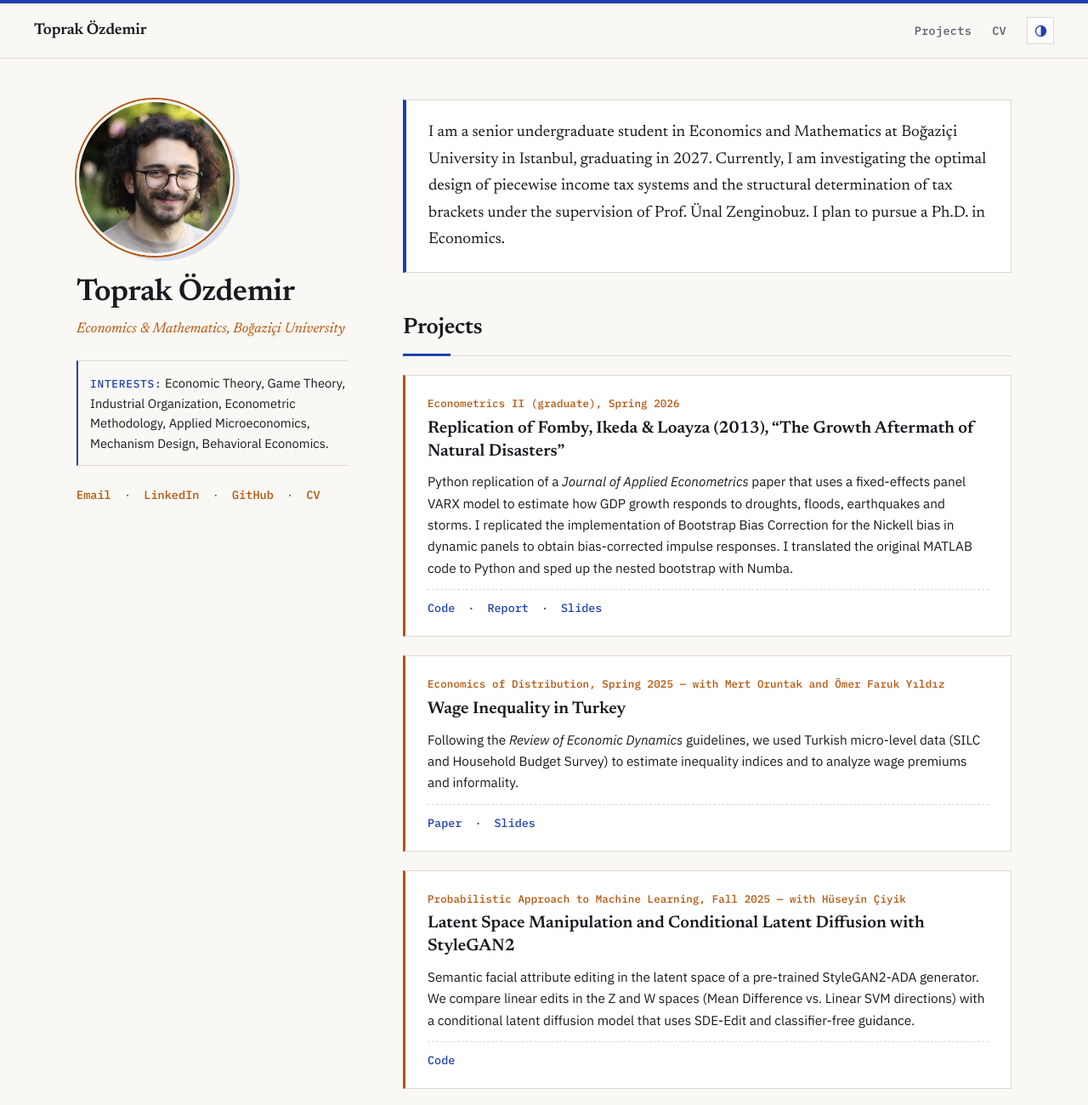
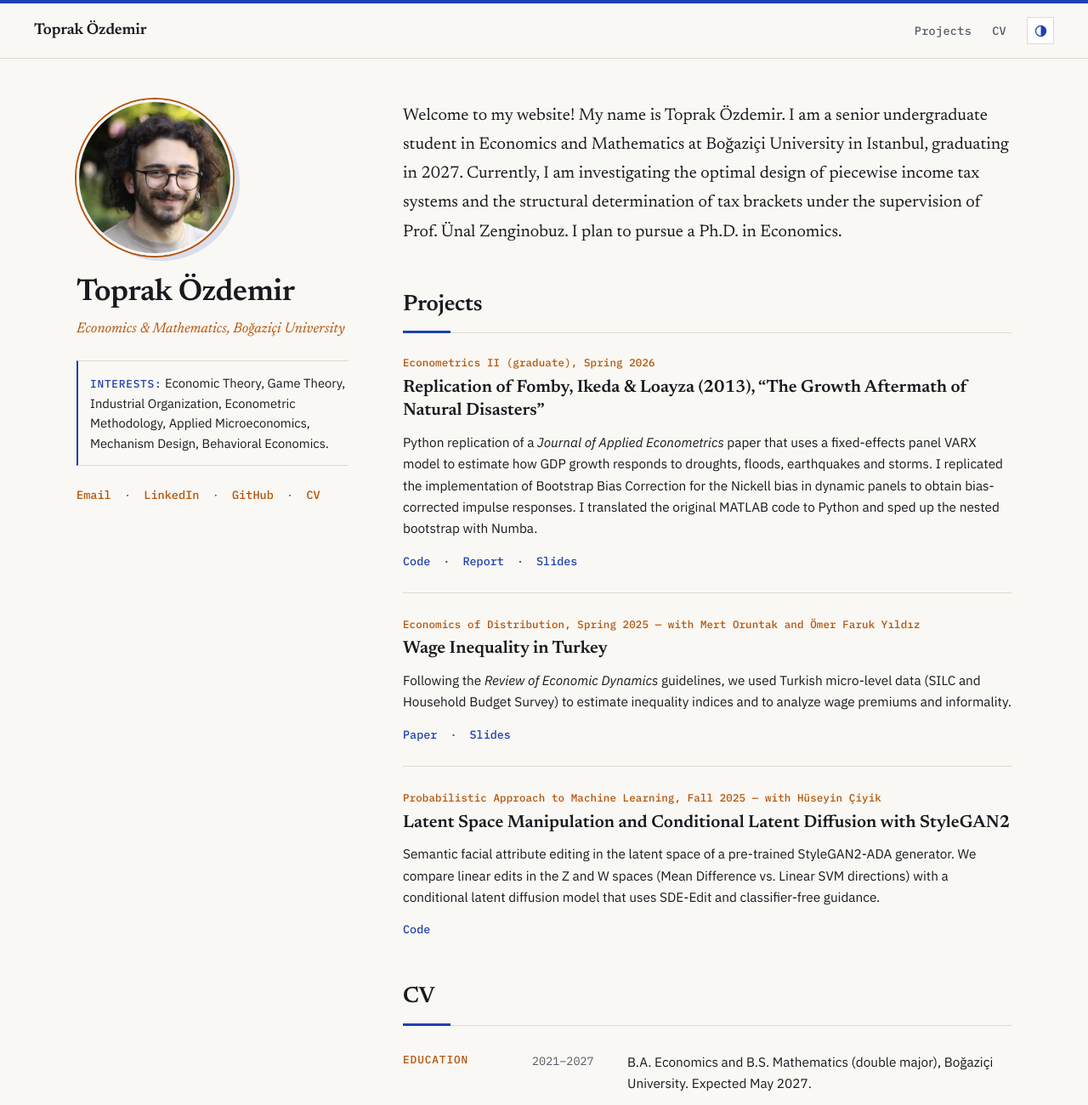
Before and after one commit to toprak-ozdemir/toprak-ozdemir.github.io, a plain HTML site: page index.html in a window 1280 px wide. Shown: the top 1300 px of the page at 85% size. Drawn offline with Linux system fonts and the light colour scheme.

Commit message:
Remove text block boxes and update intro greeting

```diff
--- a/index.html
+++ b/index.html
@@ -66,7 +66,7 @@
       <main>
         <section id="about" class="bio-section">
           <p class="bio">
-            I am a senior undergraduate student in Economics and Mathematics at
+            Welcome to my website! My name is Toprak Özdemir. I am a senior undergraduate student in Economics and Mathematics at
             Boğaziçi University in Istanbul, graduating in 2027. Currently, I am
             investigating the optimal design of piecewise income tax systems and
             the structural determination of tax brackets under the supervision of
--- a/style.css
+++ b/style.css
@@ -220,18 +220,15 @@ a:hover {
 }
 
 .bio-section {
-  margin-bottom: 44px;
+  margin-bottom: 36px;
 }
 
 .bio {
   margin: 0;
-  padding: 22px 26px;
-  background: var(--surface);
-  border: 1px solid var(--rule);
-  border-left: 4px solid var(--accent);
+  padding: 2px 0 4px;
   font-family: var(--serif);
-  font-size: 1.16rem;
-  line-height: 1.7;
+  font-size: 1.24rem;
+  line-height: 1.72;
   color: var(--text);
 }
 
@@ -241,7 +238,7 @@ section {
 
 h2 {
   position: relative;
-  margin: 44px 0 22px;
+  margin: 44px 0 24px;
   padding-bottom: 10px;
   font-family: var(--serif);
   font-size: 1.65rem;
@@ -262,20 +259,14 @@ h2::after {
 
 /* ---------- Projects ---------- */
 .project {
-  position: relative;
-  margin-bottom: 22px;
-  padding: 22px 26px;
-  background: var(--surface);
-  border: 1px solid var(--rule);
-  border-left: 3px solid var(--accent-2);
-  transition: border-color 0.2s ease, box-shadow 0.2s ease, transform 0.2s ease;
+  margin-bottom: 26px;
+  padding-bottom: 26px;
+  border-bottom: 1px solid var(--rule);
 }
-
-.project:hover {
-  border-color: var(--accent);
-  border-left-color: var(--accent);
-  box-shadow: 5px 5px 0 0 var(--accent-2-soft);
-  transform: translate(-1px, -1px);
+.project:last-child {
+  margin-bottom: 0;
+  padding-bottom: 4px;
+  border-bottom: 0;
 }
 
 .project .meta {
@@ -290,7 +281,7 @@ h2::after {
 .project h3 {
   margin: 0 0 10px;
   font-family: var(--serif);
-  font-size: 1.24rem;
+  font-size: 1.28rem;
   font-weight: 600;
   line-height: 1.35;
   color: var(--text);
@@ -304,8 +295,7 @@ h2::after {
 
 .project .links {
   margin: 0;
-  padding-top: 10px;
-  border-top: 1px dashed var(--rule);
+  padding-top: 2px;
   font-family: var(--mono);
   font-size: 0.84rem;
   font-weight: 500;
@@ -321,9 +311,7 @@ h2::after {
 .cv-groups {
   display: flex;
   flex-direction: column;
-  background: var(--surface);
-  border: 1px solid var(--rule);
-  margin-bottom: 22px;
+  margin-bottom: 24px;
 }
 
 .cv-group {
@@ -331,8 +319,11 @@ h2::after {
   grid-template-columns: 128px 1fr;
   gap: 24px;
   align-items: start;
-  padding: 18px 24px;
+  padding: 18px 0;
   border-bottom: 1px solid var(--rule);
+}
+.cv-group:first-child {
+  padding-top: 2px;
 }
 .cv-group:last-child {
   border-bottom: 0;
@@ -381,7 +372,7 @@ h2::after {
   font-size: 0.85rem;
   font-weight: 500;
   color: var(--accent);
-  background: var(--surface);
+  background: transparent;
   border: 1.5px solid var(--accent);
 }
 .cv-download a:hover {
@@ -476,18 +467,19 @@ h2::after {
   }
 
   .bio {
-    padding: 18px 20px;
-    font-size: 1.05rem;
+    padding: 0;
+    font-size: 1.1rem;
   }
 
   .project {
-    padding: 18px 18px;
+    margin-bottom: 22px;
+    padding-bottom: 22px;
   }
 
   .cv-group {
     grid-template-columns: 1fr;
     gap: 8px;
-    padding: 16px 18px;
+    padding: 16px 0;
   }
 
   .cv td {
```
